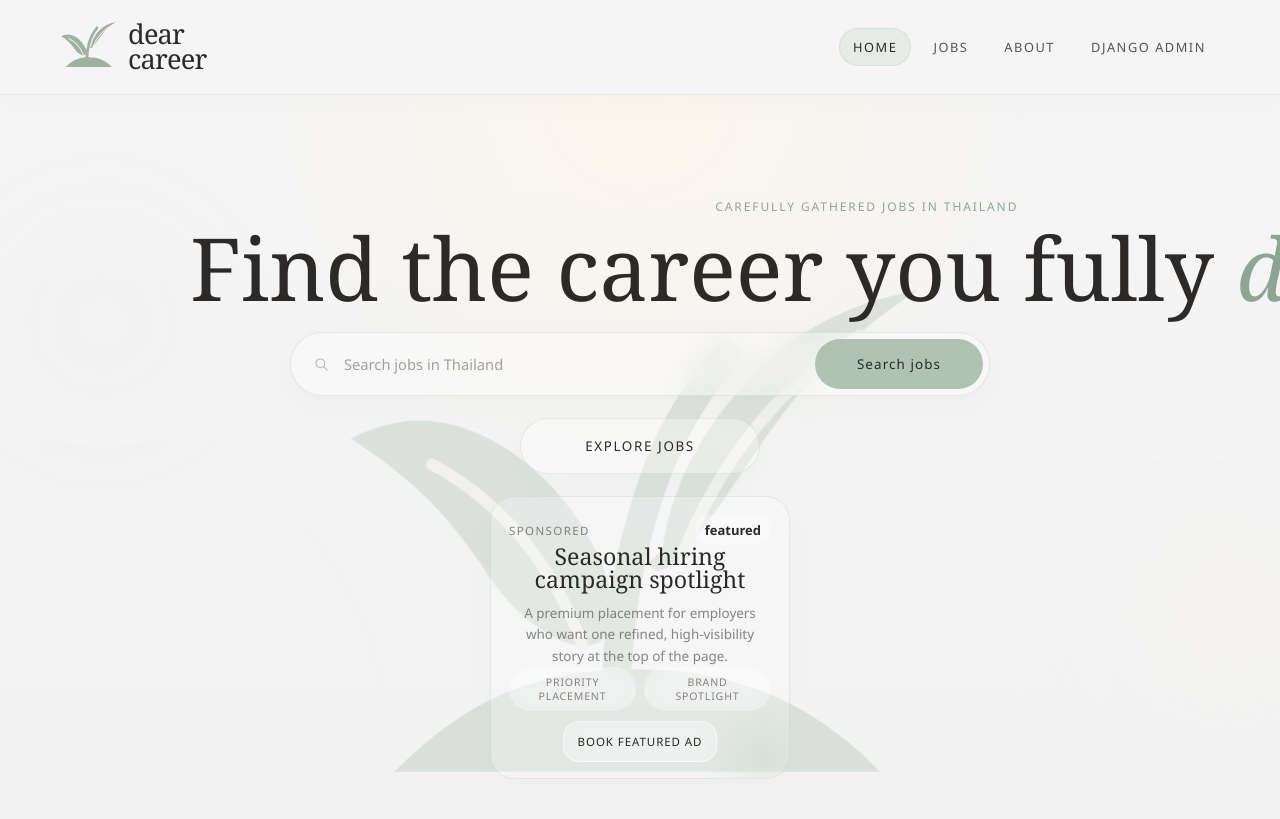
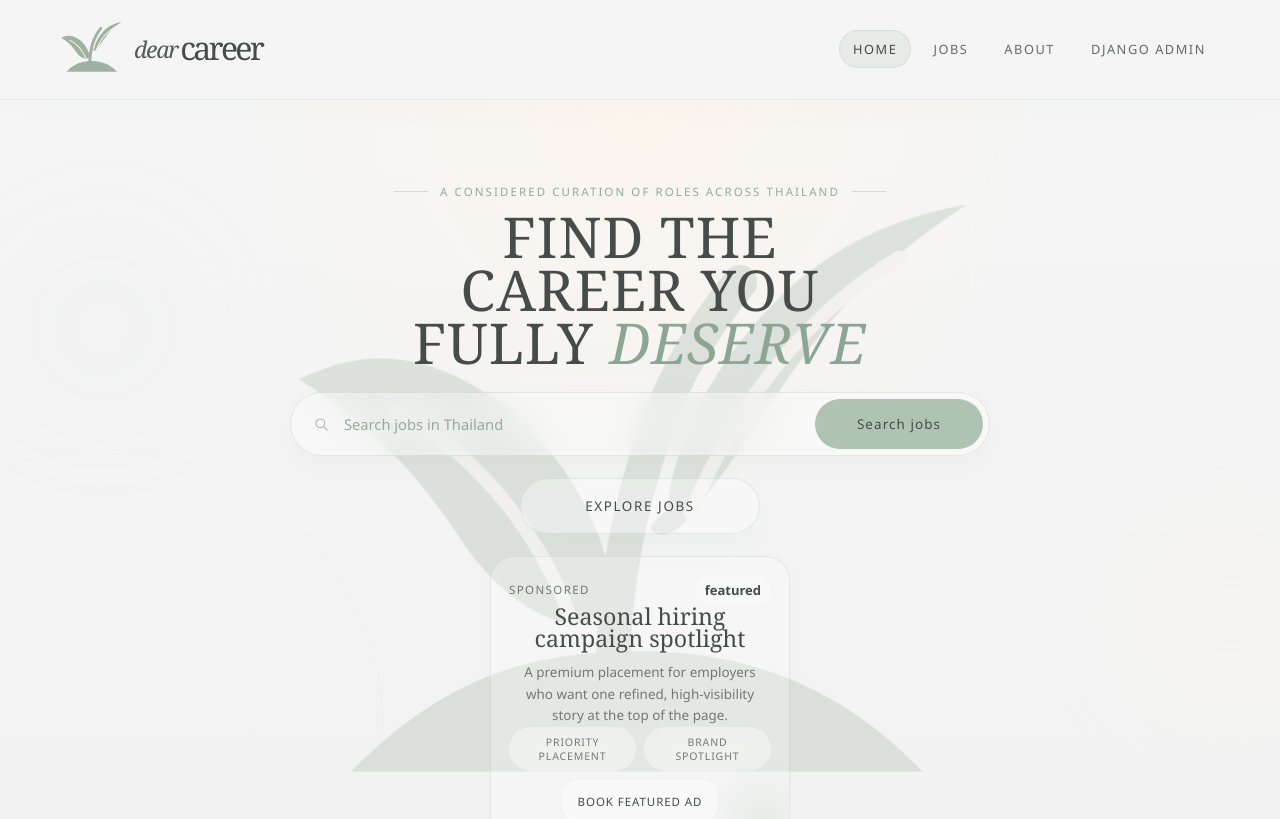
Before and after one commit to thureinphyoecoder/dear-career2, a Next.js app in the folder frontend/: page / in a window 1280 px wide. Shown: the top 819 px of the page. Built offline with nearby package versions, Linux system fonts and the light colour scheme; no server answers.

Commit message:
feat(backend): provision dedicated postgres runtime

```diff
--- a/frontend/app/(public)/page.tsx
+++ b/frontend/app/(public)/page.tsx
@@ -41,9 +41,11 @@ export default async function PublicHomePage() {
         <div className="hero-content">
           <main className="hero-body">
             <div className="hero-copy stack">
-              <div className="eyebrow">carefully gathered jobs in thailand</div>
+              <div className="eyebrow hero-eyebrow">
+                a considered curation of roles across thailand
+              </div>
               <h1 className="hero-title">
-                Find the career you fully <em>deserve</em>
+                FIND THE CAREER YOU FULLY <em>DESERVE</em>
               </h1>
             </div>
 
--- a/frontend/app/globals.css
+++ b/frontend/app/globals.css
@@ -5,14 +5,14 @@
   --sage-dark: #8da693;
   --sage-light: #d5dfd5;
   --olive: #b8c7ba;
-  --earth: #2c2a29;
+  --earth: #454c49;
   --white: #f2f2f2;
   --mist: #f7f3ee;
-  --ink-soft: #66615c;
-  --line: rgba(44, 42, 41, 0.1);
+  --ink-soft: #727975;
+  --line: rgba(160, 183, 164, 0.24);
   --panel: rgba(255, 246, 232, 0.66);
   --panel-strong: rgba(255, 255, 255, 0.78);
-  --muted: rgba(44, 42, 41, 0.68);
+  --muted: rgba(69, 76, 73, 0.72);
   --radius: 24px;
   --shadow: 0 20px 42px rgba(160, 183, 164, 0.08);
 }
@@ -117,7 +117,7 @@ body {
   font-size: 0.74rem;
   letter-spacing: 0.24em;
   text-transform: uppercase;
-  color: rgba(91, 87, 83, 0.56);
+  color: rgba(141, 166, 147, 0.9);
 }
 
 a {
@@ -336,7 +336,7 @@ main {
 .public-footer {
   padding: 20px 0 34px;
   background: #f2f2f2;
-  border-top: 1px solid rgba(91, 87, 83, 0.06);
+  border-top: 1px solid rgba(160, 183, 164, 0.16);
 }
 
 .public-footer-inner {
@@ -394,7 +394,7 @@ main {
   border-left: 0;
   border: 1px solid rgba(160, 183, 164, 0.26);
   border-radius: 22px;
-  background: linear-gradient(180deg, rgba(255, 246, 232, 0.72), rgba(255, 255, 255, 0.5));
+  background: linear-gradient(180deg, rgba(255, 255, 255, 0.72), rgba(242, 242, 242, 0.6));
   box-shadow: 0 14px 28px rgba(160, 183, 164, 0.08);
 }
 
@@ -436,11 +436,11 @@ main {
   justify-content: space-between;
   gap: 12px;
   padding-top: 16px;
-  border-top: 1px solid rgba(91, 87, 83, 0.08);
+  border-top: 1px solid rgba(160, 183, 164, 0.18);
   font-size: 0.76rem;
   letter-spacing: 0.08em;
   text-transform: uppercase;
-  color: rgba(91, 87, 83, 0.56);
+  color: rgba(141, 166, 147, 0.92);
 }
 
 .public-home {
@@ -545,12 +545,13 @@ main {
 
 .hero-sprout-single {
   left: 50%;
-  top: 50%;
-  width: min(48vw, 720px);
-  min-width: 360px;
+  top: 37%;
+  width: min(64vw, 920px);
+  max-width: calc(78vh * 1.16);
+  min-width: 440px;
   aspect-ratio: 210 / 180;
   transform-origin: bottom center;
-  transform: translate(-50%, -38%);
+  transform: translate(-50%, -30%);
 }
 
 .hero-sprout-part {
@@ -641,6 +642,12 @@ main {
   color: var(--earth);
 }
 
+.brand-logo-copy {
+  display: grid;
+  gap: 0;
+  align-items: end;
+}
+
 .sprout-mark {
   position: relative;
   width: 100%;
@@ -664,7 +671,57 @@ main {
   display: grid;
   font-family: "Cormorant Garamond", Georgia, serif;
   font-weight: 400;
-  letter-spacing: -0.03em;
+  letter-spacing: -0.045em;
+  line-height: 0.8;
+  text-rendering: geometricPrecision;
+}
+
+.brand-logo-word {
+  display: block;
+}
+
+.brand-logo-word-dear {
+  font-style: italic;
+  font-size: 0.8em;
+  font-weight: 500;
+  letter-spacing: -0.05em;
+  transform: translateX(0.08em);
+  opacity: 0.96;
+}
+
+.brand-logo-word-career {
+  font-size: 1em;
+  letter-spacing: -0.075em;
+}
+
+.brand-logo-inline .brand-logo-copy {
+  display: flex;
+  align-items: center;
+}
+
+.brand-logo-inline .brand-logo-text {
+  display: flex;
+  align-items: baseline;
+  gap: 0.08em;
+  line-height: 1;
+}
+
+.brand-logo-inline .brand-logo-word {
+  display: inline-block;
+}
+
+.brand-logo-inline .brand-logo-word-dear {
+  font-style: italic;
+  font-size: 0.72em;
+  font-weight: 500;
+  transform: translateY(-0.08em);
+  letter-spacing: -0.055em;
+  opacity: 0.92;
+}
+
+.brand-logo-inline .brand-logo-word-career {
+  font-size: 1em;
+  letter-spacing: -0.085em;
 }
 
 .brand-logo-compact {
@@ -679,8 +736,9 @@ main {
   font-size: 2rem !important;
 }
 
+
 .nav-brand-logo .brand-logo-mark {
-  width: 58px;
+  width: 64px;
 }
 
 .nav-brand-logo {
@@ -688,7 +746,10 @@ main {
 }
 
 .nav-brand-logo .brand-logo-text {
-  font-size: 1.7rem !important;
+  font-size: 2rem !important;
+  line-height: 0.84 !important;
+  letter-spacing: -0.075em;
+  text-shadow: 0 1px 0 rgba(255, 255, 255, 0.42);
 }
 
 .admin-brand-logo .brand-logo-mark {
@@ -736,7 +797,7 @@ main {
   font-size: 0.8rem;
   letter-spacing: 0.12em;
   text-transform: uppercase;
-  color: rgba(44, 51, 45, 0.82);
+  color: rgba(69, 76, 73, 0.82);
 }
 
 .public-nav-toggle {
@@ -785,10 +846,14 @@ main {
 }
 
 .hero-copy {
-  max-width: 900px;
+  width: 100%;
+  max-width: 1320px;
   animation: heroFadeUp 0.9s ease-out 0.2s both;
   position: relative;
   z-index: 3;
+  display: grid;
+  justify-items: center;
+  text-align: center;
 }
 
 .hero-main-logo {
@@ -801,19 +866,42 @@ main {
 }
 
 .hero-title {
-  margin: 0;
+  display: block;
+  margin: 0 auto;
   font-family: "Cormorant Garamond", Georgia, serif;
-  font-size: clamp(4rem, 6.8vw, 6.4rem);
+  font-size: clamp(3rem, 4.4vw, 4.45rem);
   font-weight: 400;
-  line-height: 0.95;
-  max-width: none;
-  color: var(--earth);
-  white-space: nowrap;
+  line-height: 0.94;
+  max-width: 16ch;
+  color: var(--earth);
+  white-space: normal;
+  text-align: center;
+  letter-spacing: 0.018em;
+  text-transform: uppercase;
+  text-wrap: balance;
 }
 
 .hero-title em {
   font-style: italic;
   color: var(--sage-dark);
+}
+
+.hero-eyebrow {
+  display: inline-flex;
+  align-items: center;
+  gap: 12px;
+  padding: 0 2px;
+  font-size: 0.72rem;
+  letter-spacing: 0.18em;
+  color: rgba(141, 166, 147, 0.94);
+}
+
+.hero-eyebrow::before,
+.hero-eyebrow::after {
+  content: "";
+  width: 34px;
+  height: 1px;
+  background: rgba(160, 183, 164, 0.42);
 }
 
 .hero-category-row {
@@ -867,7 +955,7 @@ main {
   align-items: center;
   gap: 12px;
   padding: 18px 22px;
-  color: rgba(91, 87, 83, 0.62);
+  color: rgba(114, 121, 117, 0.82);
   font-size: 0.92rem;
 }
 
@@ -885,7 +973,7 @@ main {
 }
 
 .hero-search-input::placeholder {
-  color: rgba(91, 87, 83, 0.54);
+  color: rgba(141, 166, 147, 0.92);
 }
 
 .hero-search-icon {
@@ -1095,7 +1183,7 @@ main {
 .ad-card .job-source-badge,
 .ad-card .job-card-summary,
 .ad-card .job-card-chip {
-  color: rgba(91, 87, 83, 0.72);
+  color: rgba(69, 76, 73, 0.72);
 }
 
 .ad-card .pill {
@@ -1493,11 +1581,12 @@ main {
 
   .hero-sprout-single {
     left: 50%;
-    top: 44%;
-    width: 300px;
+    top: 33%;
+    width: min(82vw, 460px);
+    max-width: calc(62vh * 1.16);
     min-width: 220px;
-    opacity: 0.14;
-    transform: translate(-50%, -46%);
+    opacity: 0.16;
+    transform: translate(-50%, -24%);
   }
 
   .public-home {
--- a/frontend/components/public/BrandLogo.tsx
+++ b/frontend/components/public/BrandLogo.tsx
@@ -4,9 +4,11 @@ import { SproutMark } from "@/components/public/SproutMark";
 export function BrandLogo({
   compact = false,
   className,
+  inline = false,
 }: {
   compact?: boolean;
   className?: string;
+  inline?: boolean;
 }) {
   const textStyle = {
     fontSize: compact ? "clamp(2.1rem, 5vw, 3rem)" : "clamp(3.2rem, 7vw, 5.5rem)",
@@ -15,14 +17,21 @@ export function BrandLogo({
 
   return (
     <div
-      className={["brand-logo", compact ? "brand-logo-compact" : "", className]
+      className={[
+        "brand-logo",
+        compact ? "brand-logo-compact" : "",
+        inline ? "brand-logo-inline" : "",
+        className,
+      ]
         .filter(Boolean)
         .join(" ")}
     >
       <SproutMark className="brand-logo-mark" />
-      <div className="brand-logo-text" style={textStyle}>
-        <span>dear</span>
-        <span>career</span>
+      <div className="brand-logo-copy">
+        <div className="brand-logo-text" style={textStyle}>
+          <span className="brand-logo-word brand-logo-word-dear">dear</span>
+          <span className="brand-logo-word brand-logo-word-career">career</span>
+        </div>
       </div>
     </div>
   );
--- a/frontend/components/public/PublicNav.tsx
+++ b/frontend/components/public/PublicNav.tsx
@@ -31,7 +31,7 @@ export function PublicNav() {
 
   return (
     <nav className="public-nav">
-      <BrandLogo compact className="nav-brand-logo" />
+      <BrandLogo compact inline className="nav-brand-logo" />
       <button
         type="button"
         className="public-nav-toggle"
```
Also changed, not shown: 2 other files (tests, documents, lock files or other folders).
